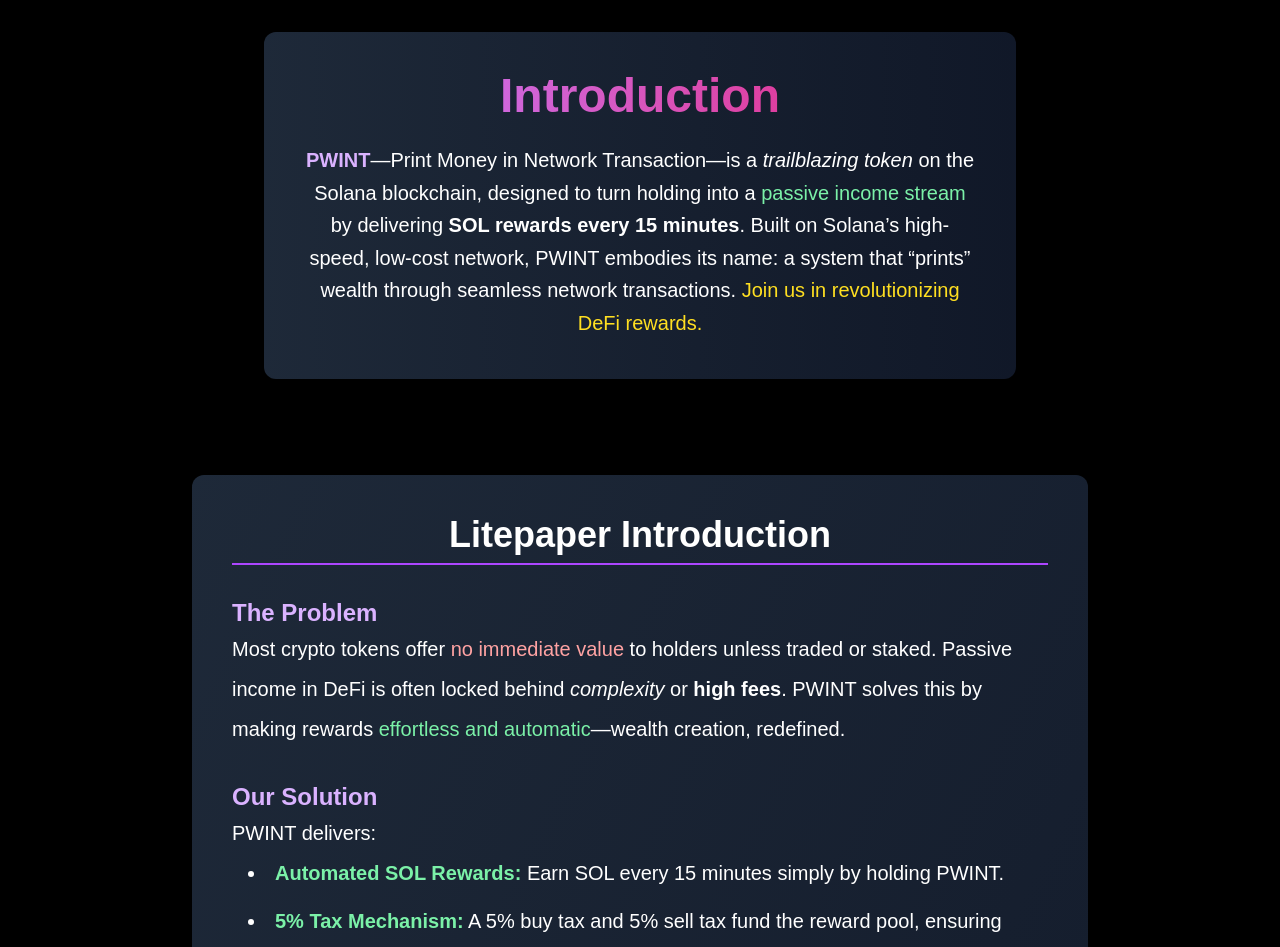
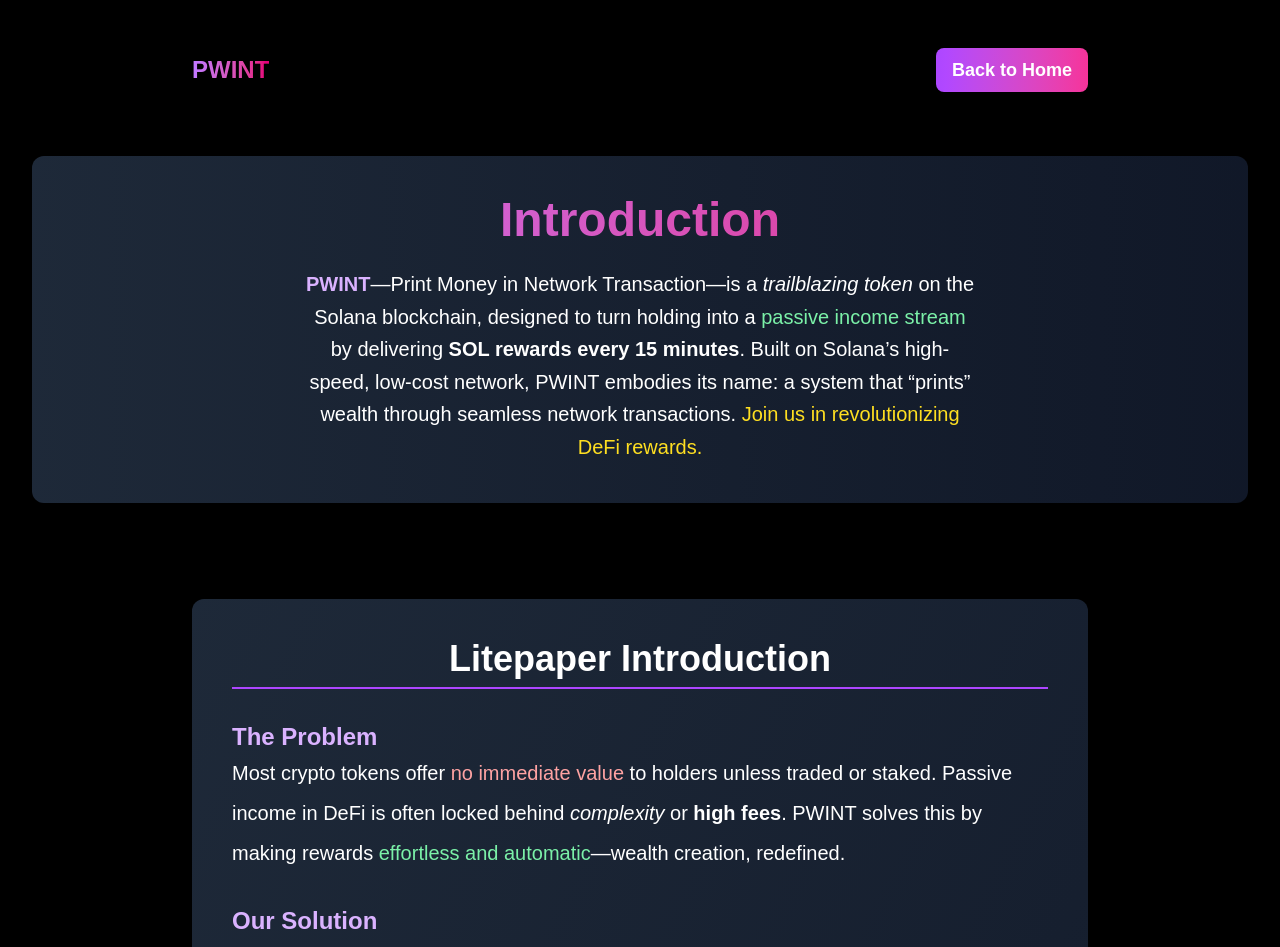
Before and after one commit to saurabhpatel9876/Ponzi, a Next.js app: page /Lite in a window 1280 px wide. Shown: the top 947 px of the page. Built offline with nearby package versions, Linux system fonts and the light colour scheme.

Commit message:
add back

```diff
--- a/src/app/Lite/LitepaperSection.jsx
+++ b/src/app/Lite/LitepaperSection.jsx
@@ -1,5 +1,6 @@
 'use client';
 import React from "react";
+import Link from "next/link"; // Assuming Next.js; remove if not applicable
 
 export default function LitepaperSection() {
   const scrollToContent = () => {
@@ -10,7 +11,20 @@
   };
 
   return (
-    <div className="bg-black text-white min-h-screen flex flex-col justify-center items-center p-8 space-y-12">
+    <div className="bg-black text-white min-h-screen flex flex-col p-8 space-y-12">
+      {/* Navigation Bar */}
+      <nav className="w-full max-w-4xl mx-auto flex justify-between items-center py-4">
+        <div className="text-2xl font-bold bg-clip-text text-transparent bg-gradient-to-r from-purple-400 to-pink-600">
+          PWINT
+        </div>
+        <Link
+          href="/"
+          className="text-lg font-semibold text-white bg-gradient-to-r from-purple-500 to-pink-500 px-4 py-2 rounded-lg hover:from-purple-600 hover:to-pink-600 transition-all duration-300"
+        >
+          Back to Home
+        </Link>
+      </nav>
+
       {/* Clickable Litepaper Section */}
       <div
         onClick={scrollToContent}
@@ -27,7 +41,7 @@
       {/* Litepaper Content */}
       <div
         id="litepaper-content"
-        className="bg-gradient-to-br from-gray-800 to-gray-900 p-10 mt-12 rounded-xl shadow-lg max-w-4xl w-full"
+        className="bg-gradient-to-br from-gray-800 to-gray-900 p-10 mt-12 rounded-xl shadow-lg max-w-4xl w-full mx-auto"
       >
         <h2 className="text-3xl md:text-4xl font-bold text-center mb-8 border-b-2 border-purple-500 pb-2">
           Litepaper Introduction
```
